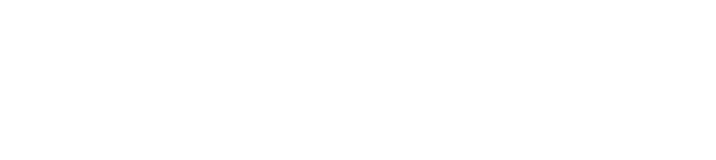
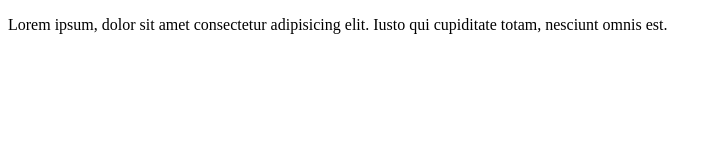
Before and after one commit to mfaumemfaume300/Splitmate, a plain HTML site: page index.html in a window 1280 px wide. Shown: the whole page, without its empty margins (0-716 px from the left). Drawn offline with Linux system fonts and the light colour scheme.

Commit message:
updated index

```diff
--- a/index.html
+++ b/index.html
@@ -29,6 +29,6 @@
     </title>
 </head>
 <body>
-
+    <p>Lorem ipsum, dolor sit amet consectetur adipisicing elit. Iusto qui cupiditate totam, nesciunt omnis est.</p>
 </body>
 </html>
```
